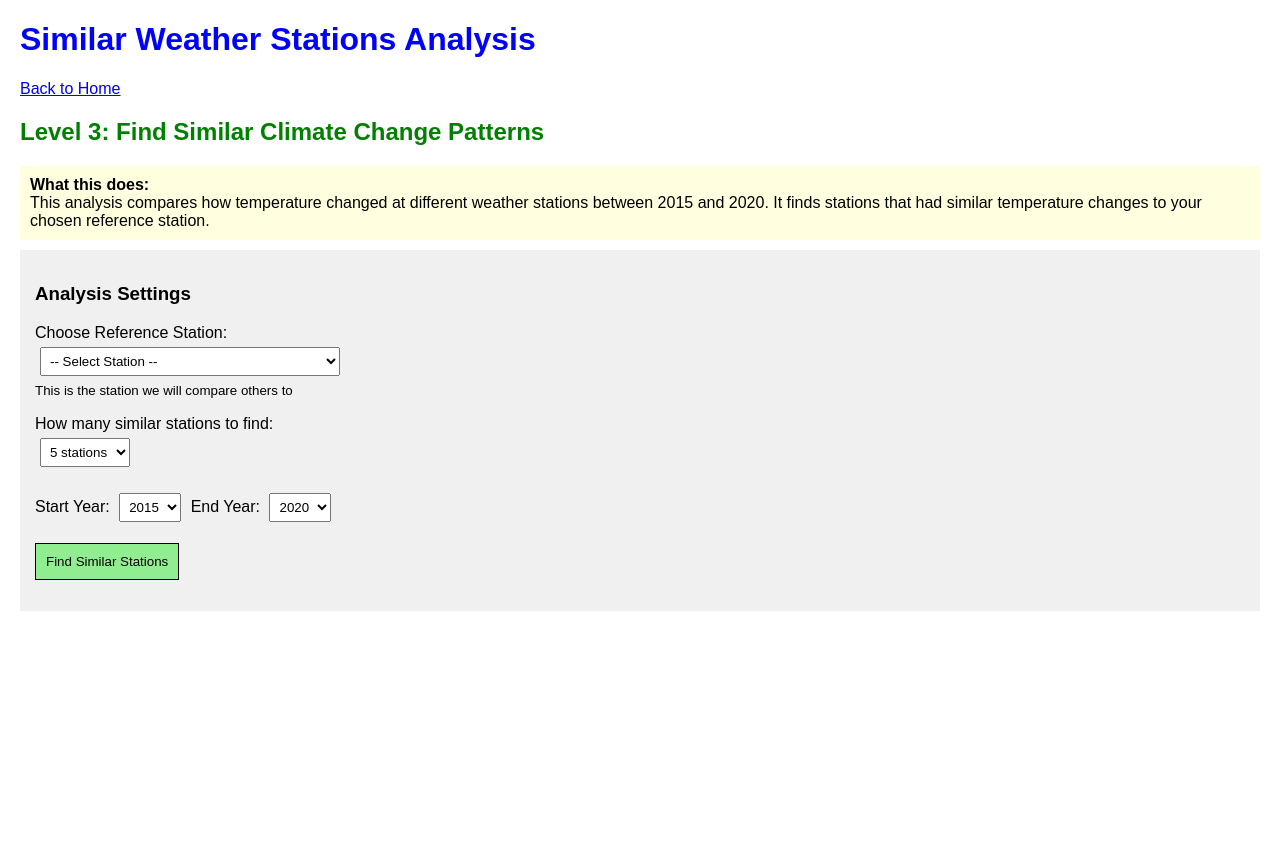
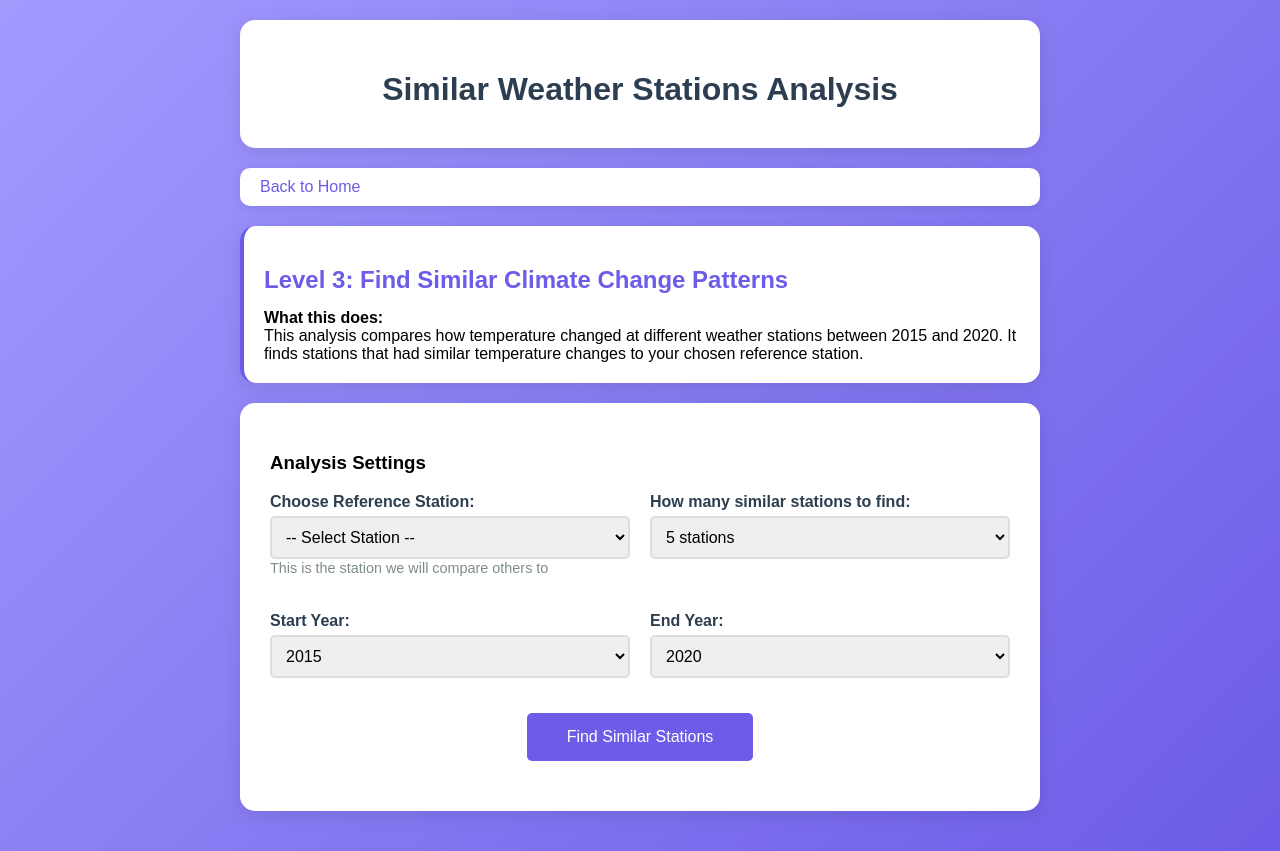
Before and after one commit to anilsubedi007/climate-change-investigation, a Flask app: page /similar-stations in a window 1280 px wide. Before the commit the page ends 611 px from the top, so only its background shows below. Run offline with Flask 3, Linux system fonts and the light colour scheme; data comes from the database, SQL or seed files in the repository.

Commit message:
Update similar_stations.html

```diff
--- a/templates/similar_stations.html
+++ b/templates/similar_stations.html
@@ -3,22 +3,134 @@
 <head>
     <title>Similar Stations Analysis</title>
     <style>
-        body { font-family: Arial; margin: 20px; }
-        h1 { color: blue; }
-        h2 { color: green; }
-        input, select { padding: 5px; margin: 5px; }
-        button { padding: 10px; background-color: lightgreen; border: 1px solid black; }
-        .form-section { background-color: #f0f0f0; padding: 15px; margin: 10px 0; }
-        .info-box { background-color: lightyellow; padding: 10px; margin: 10px 0; }
+        body {
+            font-family: Arial, sans-serif;
+            margin: 0;
+            padding: 20px;
+            background: linear-gradient(135deg, #a29bfe 0%, #6c5ce7 100%);
+            min-height: 100vh;
+        }
+
+        .container {
+            max-width: 800px;
+            margin: 0 auto;
+        }
+
+        .header {
+            background: white;
+            border-radius: 15px;
+            padding: 30px;
+            text-align: center;
+            box-shadow: 0 4px 20px rgba(0,0,0,0.1);
+            margin-bottom: 20px;
+        }
+
+        h1 {
+            color: #2c3e50;
+            margin-bottom: 10px;
+        }
+
+        h2 {
+            color: #6c5ce7;
+            margin-bottom: 15px;
+        }
+
+        .breadcrumb {
+            background: white;
+            border-radius: 10px;
+            padding: 10px 20px;
+            margin-bottom: 20px;
+            box-shadow: 0 2px 10px rgba(0,0,0,0.1);
+        }
+
+        .breadcrumb a {
+            color: #6c5ce7;
+            text-decoration: none;
+        }
+
+        .info-box {
+            background: white;
+            border-radius: 15px;
+            padding: 20px;
+            margin-bottom: 20px;
+            box-shadow: 0 4px 20px rgba(0,0,0,0.1);
+            border-left: 4px solid #6c5ce7;
+        }
+
+        .form-section {
+            background: white;
+            border-radius: 15px;
+            padding: 30px;
+            margin-bottom: 20px;
+            box-shadow: 0 4px 20px rgba(0,0,0,0.1);
+        }
+
+        .form-grid {
+            display: grid;
+            grid-template-columns: repeat(auto-fit, minmax(250px, 1fr));
+            gap: 20px;
+            margin-bottom: 20px;
+        }
+
+        .form-group {
+            margin-bottom: 15px;
+        }
+
+        .form-group label {
+            display: block;
+            margin-bottom: 5px;
+            font-weight: bold;
+            color: #2c3e50;
+        }
+
+        input, select {
+            width: 100%;
+            padding: 10px;
+            border: 2px solid #ddd;
+            border-radius: 5px;
+            font-size: 1em;
+            box-sizing: border-box;
+        }
+
+        input:focus, select:focus {
+            border-color: #6c5ce7;
+            outline: none;
+        }
+
+        button {
+            background: #6c5ce7;
+            color: white;
+            border: none;
+            padding: 15px 40px;
+            border-radius: 5px;
+            font-size: 1em;
+            cursor: pointer;
+            display: block;
+            margin: 20px auto;
+        }
+
+        button:hover {
+            background: #5b4cdb;
+        }
+
+        small {
+            color: #7f8c8d;
+            font-size: 0.9em;
+        }
     </style>
 </head>
 <body>
+    <div class="container">
+        <div class="header">
             <h1>Similar Weather Stations Analysis</h1>
-    <p><a href="/">Back to Home</a></p>
+        </div>
 
-    <h2>Level 3: Find Similar Climate Change Patterns</h2>
+        <div class="breadcrumb">
+            <a href="/">Back to Home</a>
+        </div>
 
         <div class="info-box">
+            <h2>Level 3: Find Similar Climate Change Patterns</h2>
             <b>What this does:</b><br>
             This analysis compares how temperature changed at different weather stations
             between 2015 and 2020. It finds stations that had similar temperature changes
@@ -28,46 +140,49 @@
         <div class="form-section">
             <h3>Analysis Settings</h3>
             <form method="POST" action="/similar-stations/analyze">
-            <p>
-                <label>Choose Reference Station:</label><br>
+                <div class="form-grid">
+                    <div class="form-group">
+                        <label>Choose Reference Station:</label>
                         <select name="reference_station" required>
                             <option value="">-- Select Station --</option>
                             {% for station in stations %}
                             <option value="{{ station.station_id }}">{{ station.station_name }} ({{ station.state }})</option>
                             {% endfor %}
-                </select><br>
+                        </select>
                         <small>This is the station we will compare others to</small>
-            </p>
+                    </div>
 
-            <p>
-                <label>How many similar stations to find:</label><br>
+                    <div class="form-group">
+                        <label>How many similar stations to find:</label>
                         <select name="num_similar">
                             <option value="3">3 stations</option>
                             <option value="5" selected>5 stations</option>
                             <option value="7">7 stations</option>
                         </select>
-            </p>
+                    </div>
+                </div>
 
-            <p>
+                <div class="form-grid">
+                    <div class="form-group">
                         <label>Start Year:</label>
                         <select name="start_year">
                             <option value="2015" selected>2015</option>
                             <option value="2016">2016</option>
                         </select>
+                    </div>
 
+                    <div class="form-group">
                         <label>End Year:</label>
                         <select name="end_year">
                             <option value="2020" selected>2020</option>
                             <option value="2019">2019</option>
                         </select>
-            </p>
+                    </div>
+                </div>
 
-            <p>
                 <button type="submit">Find Similar Stations</button>
-            </p>
             </form>
         </div>
-
-
+    </div>
 </body>
 </html>
```
Lines whose indentation alone changed are shown as unchanged.
